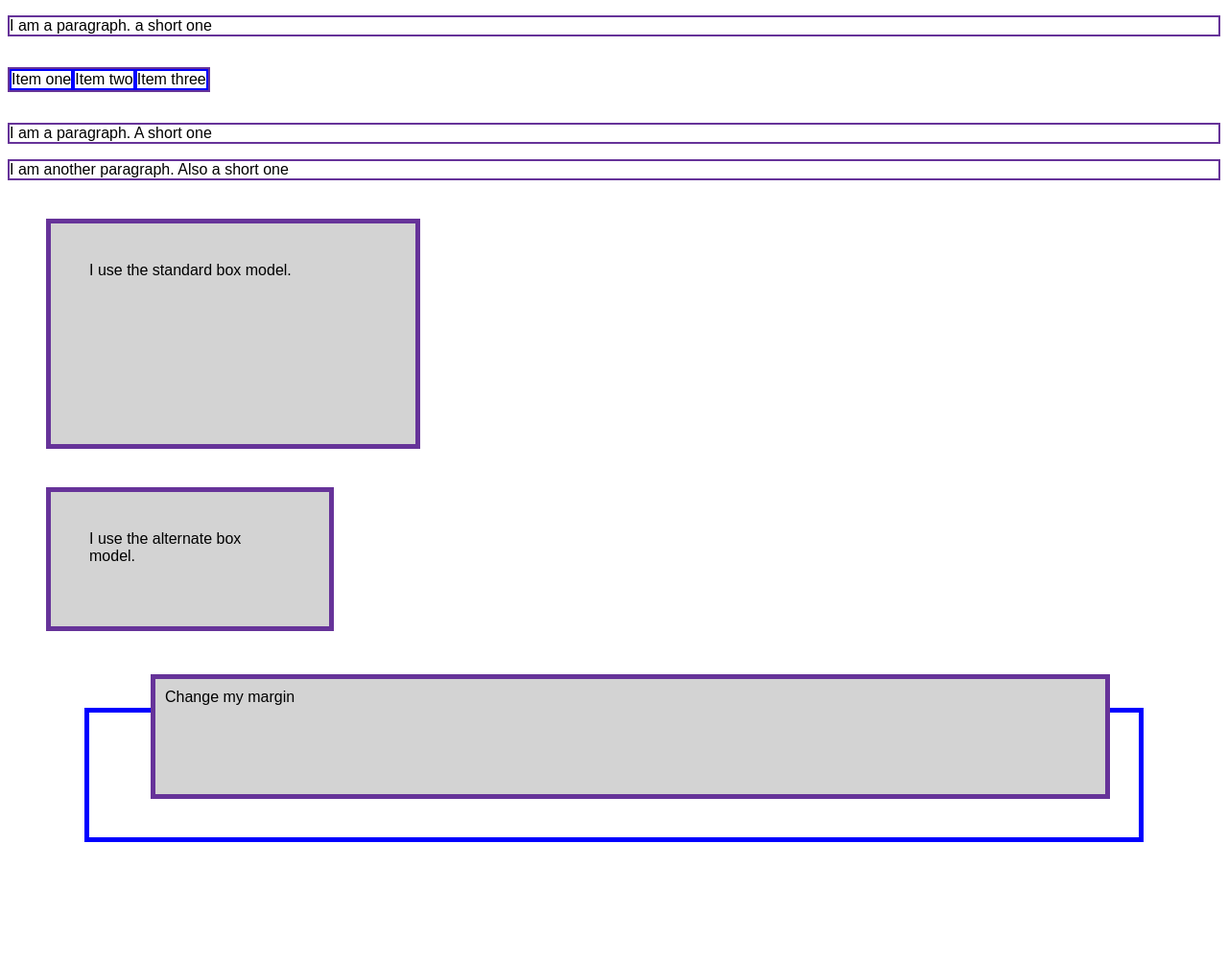
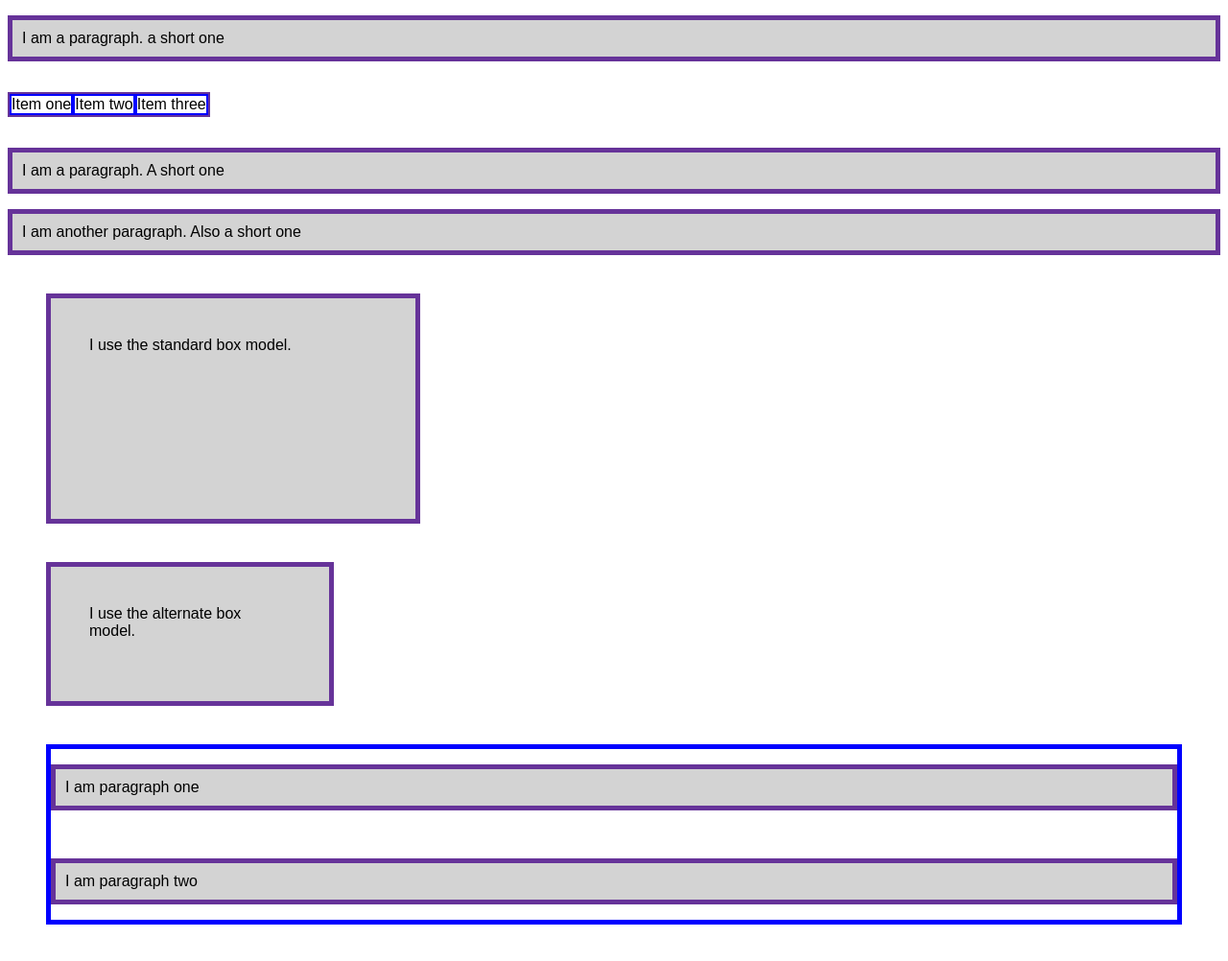
Before and after one commit to Angekarara/CSS-Learning, a plain HTML site: page Index.html in a window 1280 px wide. Shown: the whole page at 96% size. Before the commit the page ends 958 px from the top, so only its background shows below. Drawn offline with Linux system fonts and the light colour scheme.

Commit message:
feat: margin collapsing

```diff
--- a/Index.html
+++ b/Index.html
@@ -19,7 +19,8 @@
     <div class="box alternate">I use the alternate box model.</div>
 
     <div class="container">
-      <div class="box1">Change my margin</div>
+      <p class="one">I am paragraph one</p>
+      <p class="two">I am paragraph two</p>
     </div>
   </body>
 </html>
--- a/index.css
+++ b/index.css
@@ -29,11 +29,11 @@ ul {
 .alternate {
   box-sizing: border-box;
 }
-.container{
+.container {
   border: 5px solid blue;
-  margin: 80px;
+  margin: 40px;
 }
-.box1{
+.box1 {
   border: 5px solid rebeccapurple;
   background-color: lightgray;
   padding: 10px;
@@ -44,3 +44,15 @@ ul {
   margin-bottom: 40px;
   margin-left: 4em;
 }
+p {
+  border: 5px solid rebeccapurple;
+  background-color: lightgray;
+  padding: 10px;
+}
+.one {
+  margin-bottom: 50px;
+}
+
+.two {
+  margin-top: 30px;
+}
```
